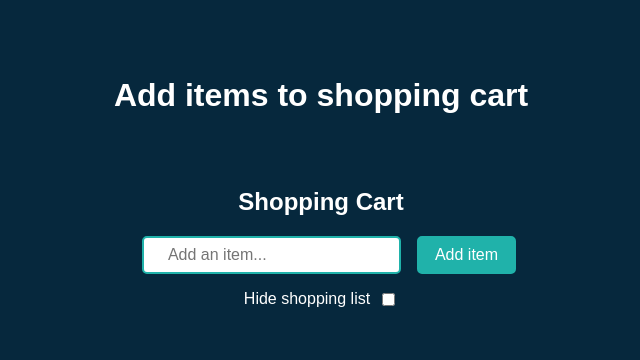
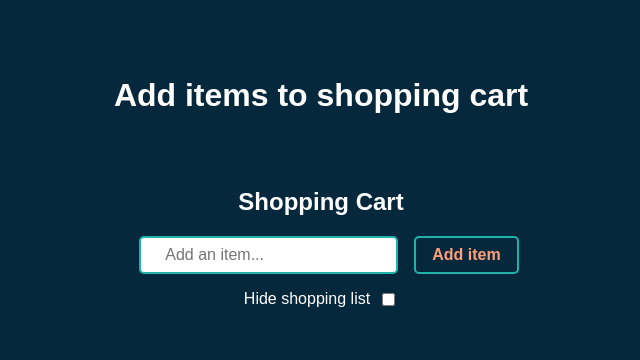
Before and after one commit to Islandstone89/shopping-cart, a plain HTML site: page index.html in a window 1280 px wide. Shown: the whole page, without its empty margins (319-959 px from the left). Drawn offline with Linux system fonts and the light colour scheme.

Commit message:
Third commit - changed button colors

```diff
--- a/style.css
+++ b/style.css
@@ -17,17 +17,20 @@ textarea, select {
 /* Components */
 
 .btn {
-    background-color: lightseagreen;
-    color: #fff;
+    background-color: transparent;
+    color: lightsalmon;
     padding: 0.5em 1em;
     cursor: pointer;
     border: 2px solid lightseagreen;
     border-radius: 5px;
+    font-weight: 700;
 }
 
 .btn:hover {
     transition: .5s;
-    opacity: .8;
+    opacity: .9;
+    color: lightseagreen;
+    border-color: lightsalmon;
 }
 
 /* General Styles */
```
